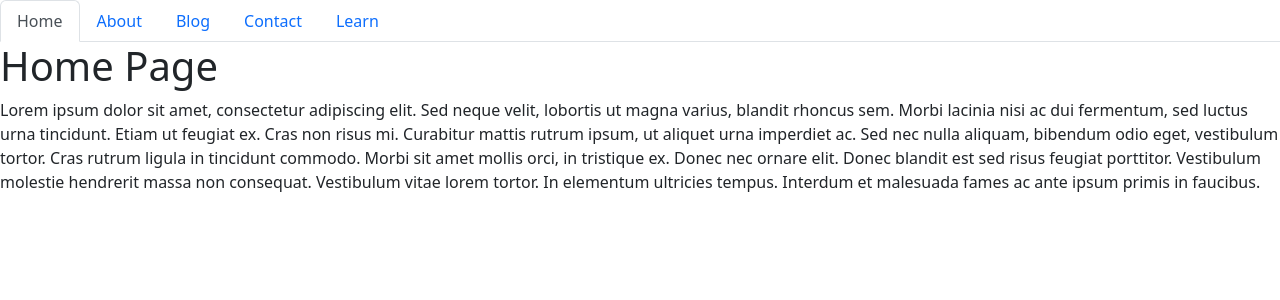
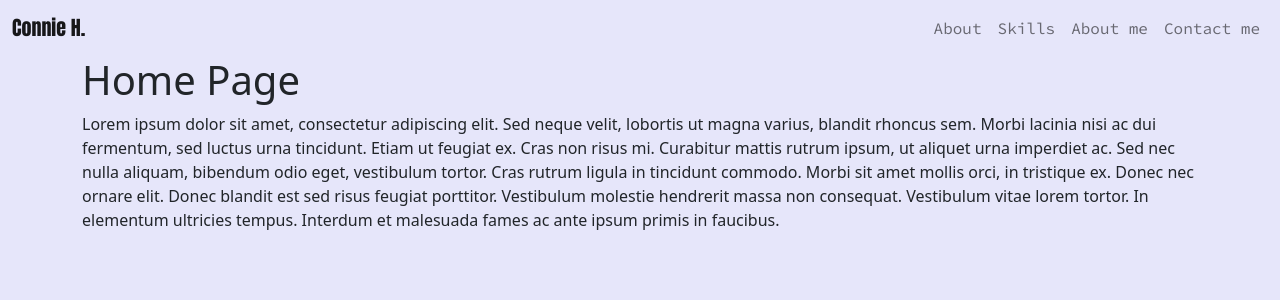
Before and after one commit to mchinojo/13React-Portfolio, a React (Create React App) app: page / in a window 1280 px wide. Shown: the top 300 px of the page. Built offline with nearby package versions, Linux system fonts and the light colour scheme.

Commit message:
created an empty navbar

```diff
--- a/public/index.html
+++ b/public/index.html
@@ -24,7 +24,10 @@
       work correctly both with client-side routing and a non-root public URL.
       Learn how to configure a non-root public URL by running `npm run build`.
     -->
-    <title>React App</title>
+    <link rel="preconnect" href="https://fonts.googleapis.com">
+<link rel="preconnect" href="https://fonts.gstatic.com" crossorigin>
+<link href="https://fonts.googleapis.com/css2?family=Anton&family=Source+Code+Pro:ital,wght@0,400;0,700;1,500&display=swap" rel="stylesheet">
+    <title>Connie H.</title>
   </head>
   <body>
     <noscript>You need to enable JavaScript to run this app.</noscript>
--- /dev/null
+++ b/src/components/NavTabs.css
@@ -0,0 +1,7 @@
+.navbar-brand {
+  font-family: "Anton", sans-serif;
+}
+
+.nav-item {
+  font-family: "Source Code Pro", monospace;
+}
--- a/src/components/NavTabs.js
+++ b/src/components/NavTabs.js
@@ -1,20 +1,35 @@
 import React from "react";
 import { NavLink } from "react-router-dom";
+import "./NavTabs.css";
 
 function NavTabs() {
   return (
-    <ul className="nav nav-tabs">
-      <li className="nav-item">
+    <header id="topPage">
+      <nav className="navbar navbar-expand-lg">
+        <div className="container-fluid">
           <NavLink
             to="/"
             end
             className={({ isActive }) =>
-            isActive ? "nav-link active" : "nav-link"
+              `nav-link navbar-brand ${isActive ? "active" : ""}`
             }
           >
-          Home
+            Connie H.
           </NavLink>
-      </li>
+          <button
+            className="customToggle navbar-toggler"
+            type="button"
+            data-toggle="collapse"
+            data-target="#navbarResponsive"
+            aria-controls="navbarResponsive"
+            aria-expanded="false"
+            aria-label="Toggle navigation"
+          >
+            <span className="navbar-toggler-icon"></span>
+          </button>
+
+          <div className="collapse navbar-collapse" id="navbarResponsive">
+            <ul className="navbar-nav ms-auto">
               <li className="nav-item">
                 <NavLink
                   to="about"
@@ -26,37 +41,80 @@ function NavTabs() {
                 </NavLink>
               </li>
               <li className="nav-item">
-        <NavLink
-          to="blog"
-          className={({ isActive }) =>
-            isActive ? "nav-link active" : "nav-link"
-          }
-        >
-          Blog
-        </NavLink>
+                <a className="nav-link" href="#skills">
+                  Skills
+                </a>
               </li>
               <li className="nav-item">
-        <NavLink
-          to="contact"
-          end
-          className={({ isActive }) =>
-            isActive ? "nav-link active" : "nav-link"
-          }
-        >
-          Contact
-        </NavLink>
+                <a className="nav-link" href="#aboutMe">
+                  About me
+                </a>
               </li>
               <li className="nav-item">
-        <NavLink
-          to="contact/learn"
-          className={({ isActive }) =>
-            isActive ? "nav-link active" : "nav-link"
-          }
-        >
-          Learn
-        </NavLink>
+                <a className="nav-link" href="#aboutMe">
+                  Contact me
+                </a>
               </li>
             </ul>
+          </div>
+        </div>
+      </nav>
+    </header>
+
+    // <ul className="nav nav-tabs">
+    //   <li className="nav-item">
+    //     <NavLink
+    //       to="/"
+    //       end
+    //       className={({ isActive }) =>
+    //         isActive ? "nav-link active" : "nav-link"
+    //       }
+    //     >
+    //       Home
+    //     </NavLink>
+    //   </li>
+    //   <li className="nav-item">
+    //     <NavLink
+    //       to="about"
+    //       className={({ isActive }) =>
+    //         isActive ? "nav-link active" : "nav-link"
+    //       }
+    //     >
+    //       About
+    //     </NavLink>
+    //   </li>
+    //   <li className="nav-item">
+    //     <NavLink
+    //       to="blog"
+    //       className={({ isActive }) =>
+    //         isActive ? "nav-link active" : "nav-link"
+    //       }
+    //     >
+    //       Blog
+    //     </NavLink>
+    //   </li>
+    //   <li className="nav-item">
+    //     <NavLink
+    //       to="contact"
+    //       end
+    //       className={({ isActive }) =>
+    //         isActive ? "nav-link active" : "nav-link"
+    //       }
+    //     >
+    //       Contact
+    //     </NavLink>
+    //   </li>
+    //   <li className="nav-item">
+    //     <NavLink
+    //       to="contact/learn"
+    //       className={({ isActive }) =>
+    //         isActive ? "nav-link active" : "nav-link"
+    //       }
+    //     >
+    //       Learn
+    //     </NavLink>
+    //   </li>
+    // </ul>
   );
 }
 
--- a/src/components/pages/Home.js
+++ b/src/components/pages/Home.js
@@ -2,7 +2,7 @@ import React from "react";
 
 function Home() {
   return (
-    <div>
+    <div className="container">
       <h1>Home Page</h1>
       <p>
         Lorem ipsum dolor sit amet, consectetur adipiscing elit. Sed neque
--- a/src/index.css
+++ b/src/index.css
@@ -1,13 +1,8 @@
 body {
-  margin: 0;
-  font-family: -apple-system, BlinkMacSystemFont, 'Segoe UI', 'Roboto', 'Oxygen',
-    'Ubuntu', 'Cantarell', 'Fira Sans', 'Droid Sans', 'Helvetica Neue',
-    sans-serif;
-  -webkit-font-smoothing: antialiased;
-  -moz-osx-font-smoothing: grayscale;
+  background-color: lavender !important;
 }
 
 code {
-  font-family: source-code-pro, Menlo, Monaco, Consolas, 'Courier New',
+  font-family: source-code-pro, Menlo, Monaco, Consolas, "Courier New",
     monospace;
 }
```
Also changed, not shown: src/App.css (deleted, +0 -18 lines). Lines whose indentation alone changed are shown as unchanged.
